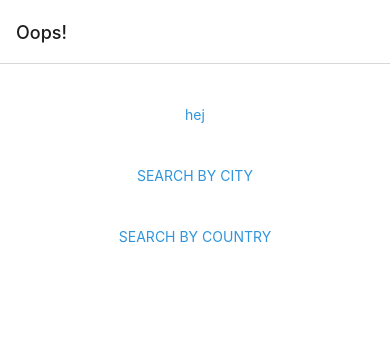
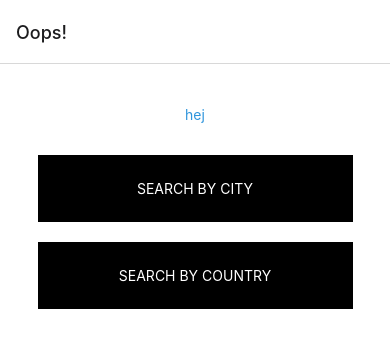
Before and after one commit to tarikpo/CityPop, a React Native app: screen /Home in a window 390 px wide. Shown: the top 348 px of the page. Built offline with nearby package versions, Linux system fonts and the light colour scheme.

Commit message:
Button component styled

```diff
--- a/components/Button.tsx
+++ b/components/Button.tsx
@@ -23,11 +23,15 @@ const Button: React.FC<Props> = ({text, onPress}) =>{
 const styles = StyleSheet.create({
     container: {
         alignItems: 'center',
+        backgroundColor: 'black',
+        width:"90%",
+        maxWidth:500,
         marginHorizontal: 50,
-        padding:15,
+        padding:25,
+        margin:10,
     },
     btnText: {
-        marginVertical: 7,
+        color: "white",
     },
 });
 
```
